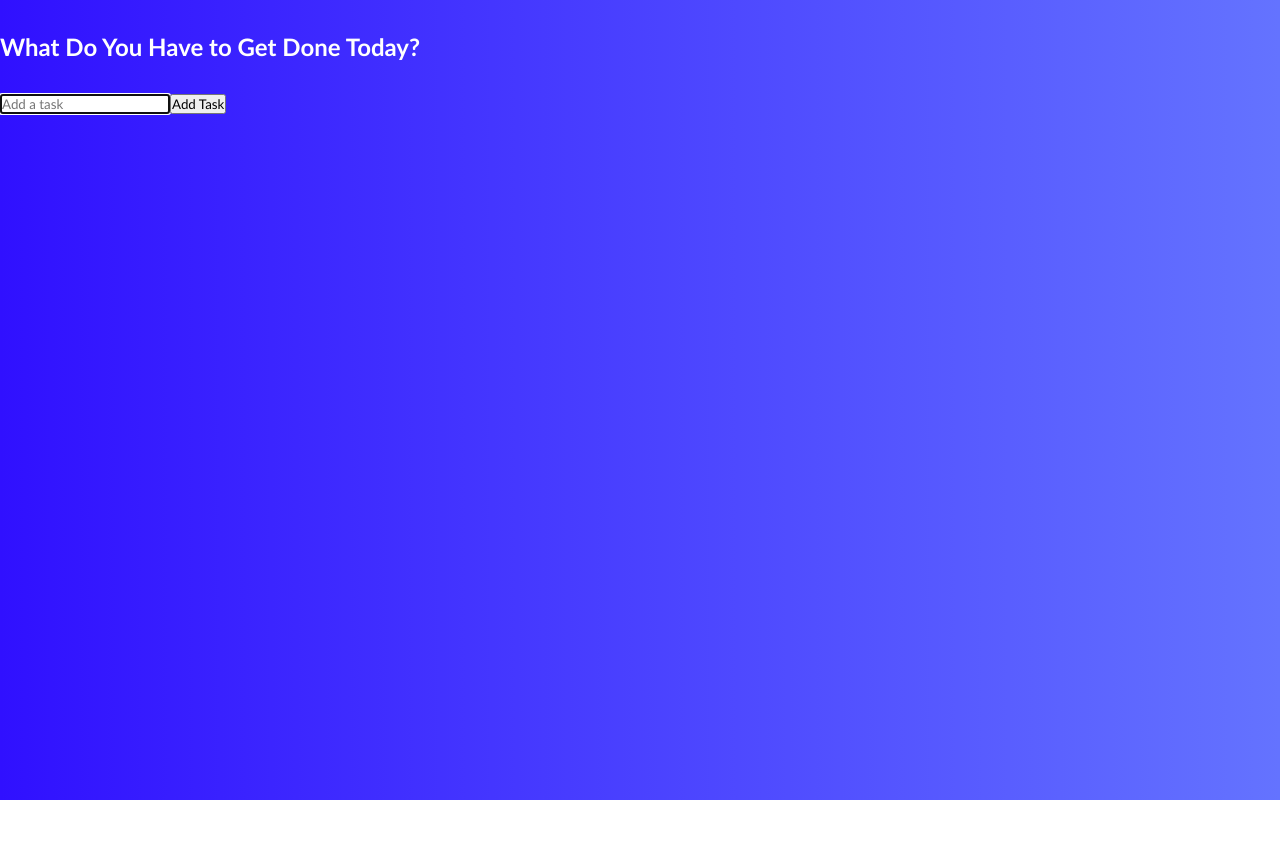
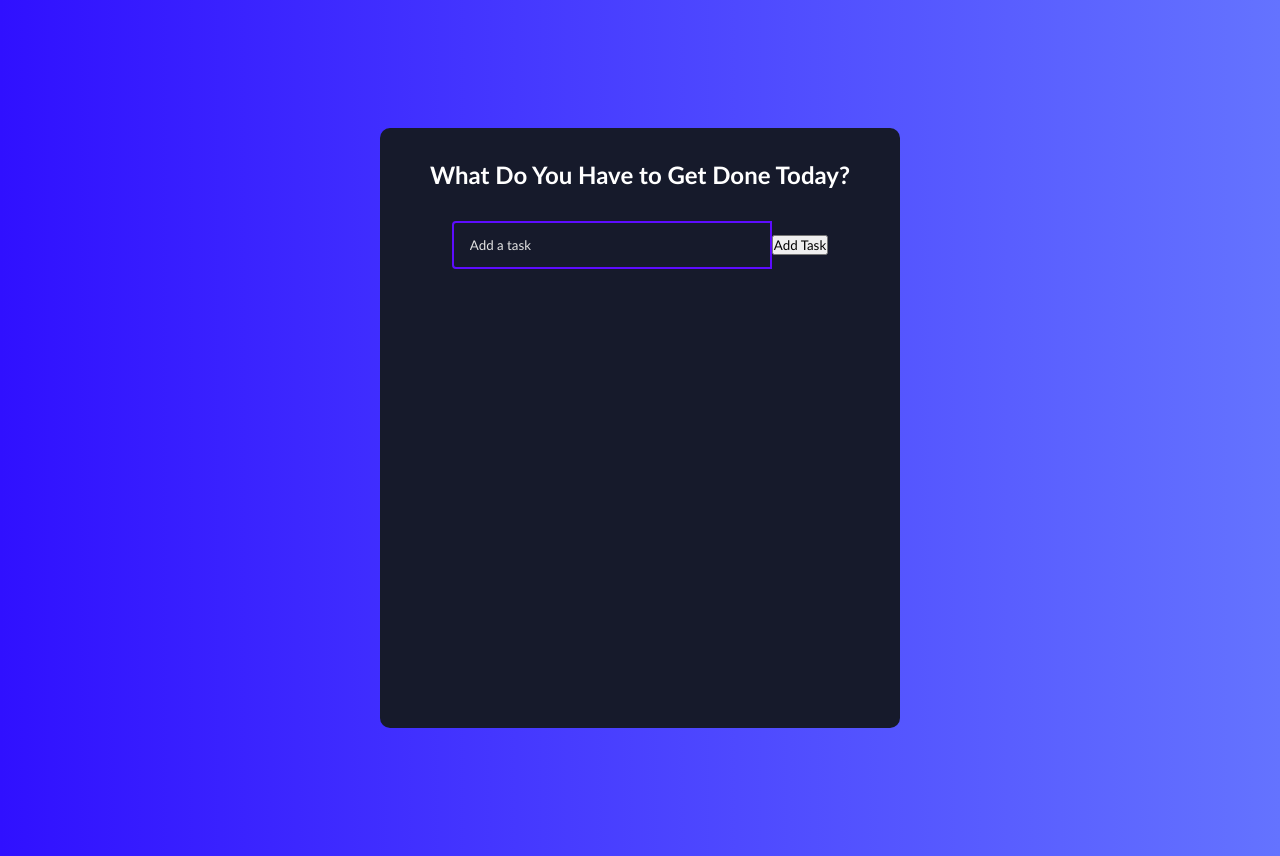
Before and after one commit to CCIErrorTest/test, a React (Create React App) app: page / in a window 1280 px wide. Before the commit the page ends 800 px from the top, so only its background shows below. Built offline with nearby package versions, Linux system fonts and the light colour scheme.

Commit message:
added styling for task form  components

```diff
--- a/src/App.css
+++ b/src/App.css
@@ -14,7 +14,7 @@
   );
 }
 
-.todo-app {
+.task-list {
   display: flex;
   flex-direction: column;
   justify-content: start;
@@ -32,3 +32,26 @@
   color: #fff;
   font-size: 24px;
 }
+
+.complete {
+  text-decoration: line-through;
+  opacity: 0.4;
+}
+
+.task-form {
+  margin-bottom: 32px;
+}
+
+.task-input {
+  padding: 14px 32px 14px 16px;
+  border-radius: 4px 0 0 4px;
+  border: 2px solid #5d0cff;
+  outline: none;
+  width: 320px;
+  background: transparent;
+  color: #fff;
+}
+
+.task-input::placeholder {
+  color: #e2e2e2;
+}
```
Also changed, not shown: 1 other file (tests, documents, lock files or other folders).
